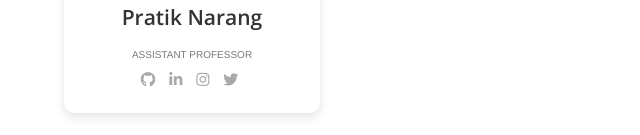
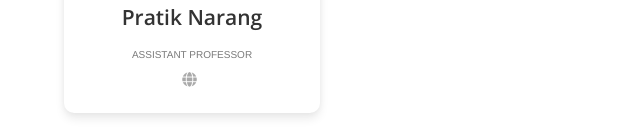
Before and after one commit to mananag/Research-Group-Site, a plain HTML site: page team.html in a window 1280 px wide. Shown: the part 772-907 px from the top of the page, 0-640 px from the left. Drawn offline with nearby package versions, Linux system fonts and the light colour scheme; a web font is replaced by a local one.

Commit message:
minor changes

```diff
--- a/css/nav.css
+++ b/css/nav.css
@@ -3,6 +3,7 @@ body{
     font-family: OpenSans, serif;
     width: 100vw;
     overflow-x: hidden;
+    text-align: justify;
 }
 .navContainer{
     position: sticky;
--- a/css/team.css
+++ b/css/team.css
@@ -66,13 +66,13 @@
     justify-content: center;
 }
 
-.fab {
+.fa {
     font-size: 1.5rem;
     color: darkgray;
     transition: transform .5s;
 }
 
-.fab:hover {
+.fa:hover {
     color: black;
     transform: scale(1.1);
 }
--- a/team.html
+++ b/team.html
@@ -66,10 +66,7 @@
                 <div class="box">
                     <div>
                         <ul class="list-inline">
-                            <li class="list-inline-item"><i class="fab fa-github"></i></li>
-                            <li class="list-inline-item"><i class="fab fa-linkedin-in"></i></li>
-                            <li class="list-inline-item"><i class="fab fa-instagram"></i></li>
-                            <li class="list-inline-item"><i class="fab fa-twitter"></i></li>
+                            <li class="list-inline-item"><i class="fa fa-globe"></i></li>
                         </ul>
                     </div>
                 </div>
```
Also changed, not shown: index.html (+1 -1 lines), research.html (+2 -4 lines).
